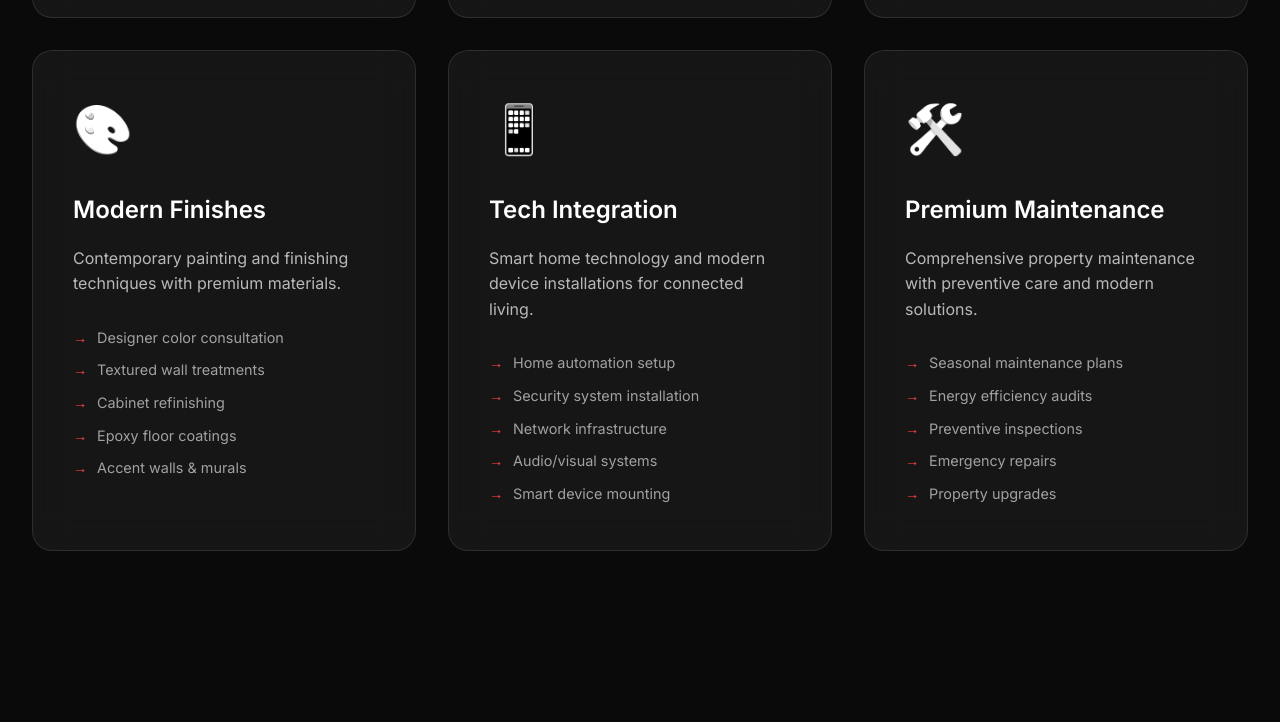
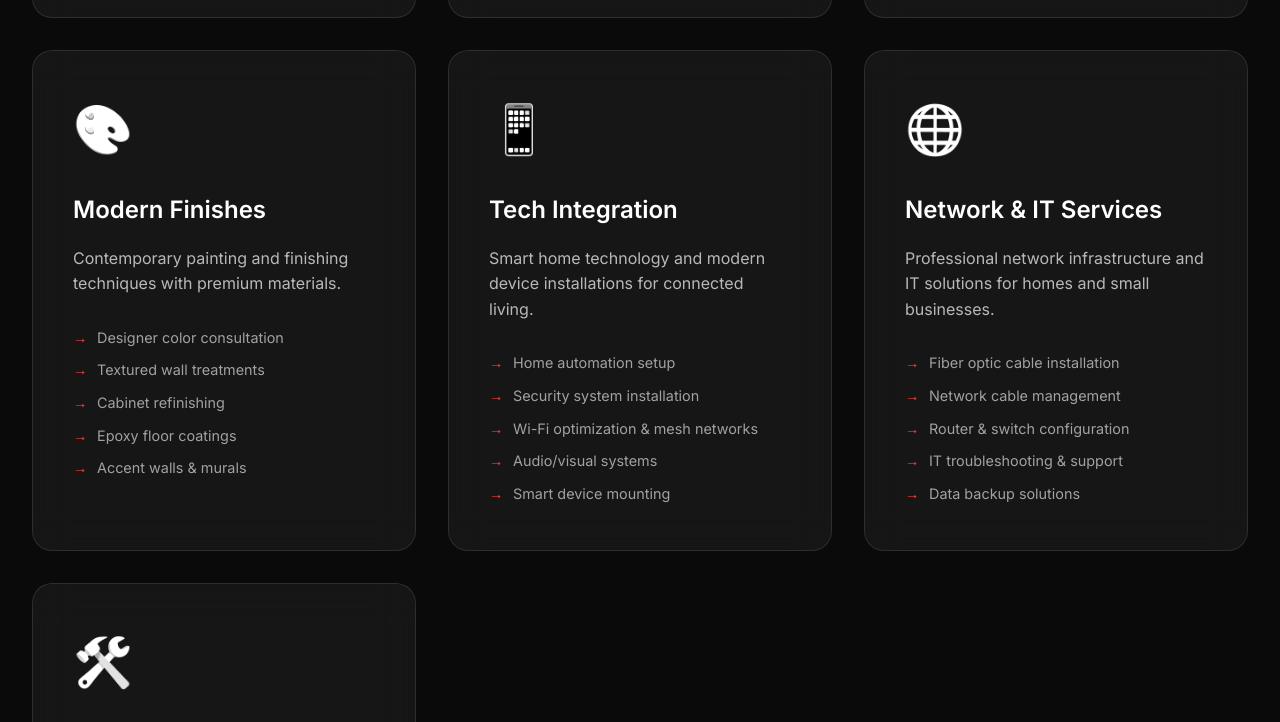
Before and after one commit to Panosero/alpha_services_app, a plain HTML site: page index.html in a window 1280 px wide. Shown: the part 1578-2300 px from the top of the page. Drawn offline with Linux system fonts and the light colour scheme.

Commit message:
feat(services): add new Network & IT Services card with detailed offerings

```diff
--- a/index.html
+++ b/index.html
@@ -667,9 +667,22 @@
                 <ul class="service-features">
                     <li>Home automation setup</li>
                     <li>Security system installation</li>
-                    <li>Network infrastructure</li>
+                    <li>Wi-Fi optimization & mesh networks</li>
                     <li>Audio/visual systems</li>
                     <li>Smart device mounting</li>
+                </ul>
+            </div>
+
+            <div class="service-card animate-on-scroll">
+                <span class="service-icon">🌐</span>
+                <h3>Network & IT Services</h3>
+                <p>Professional network infrastructure and IT solutions for homes and small businesses.</p>
+                <ul class="service-features">
+                    <li>Fiber optic cable installation</li>
+                    <li>Network cable management</li>
+                    <li>Router & switch configuration</li>
+                    <li>IT troubleshooting & support</li>
+                    <li>Data backup solutions</li>
                 </ul>
             </div>
 
```
